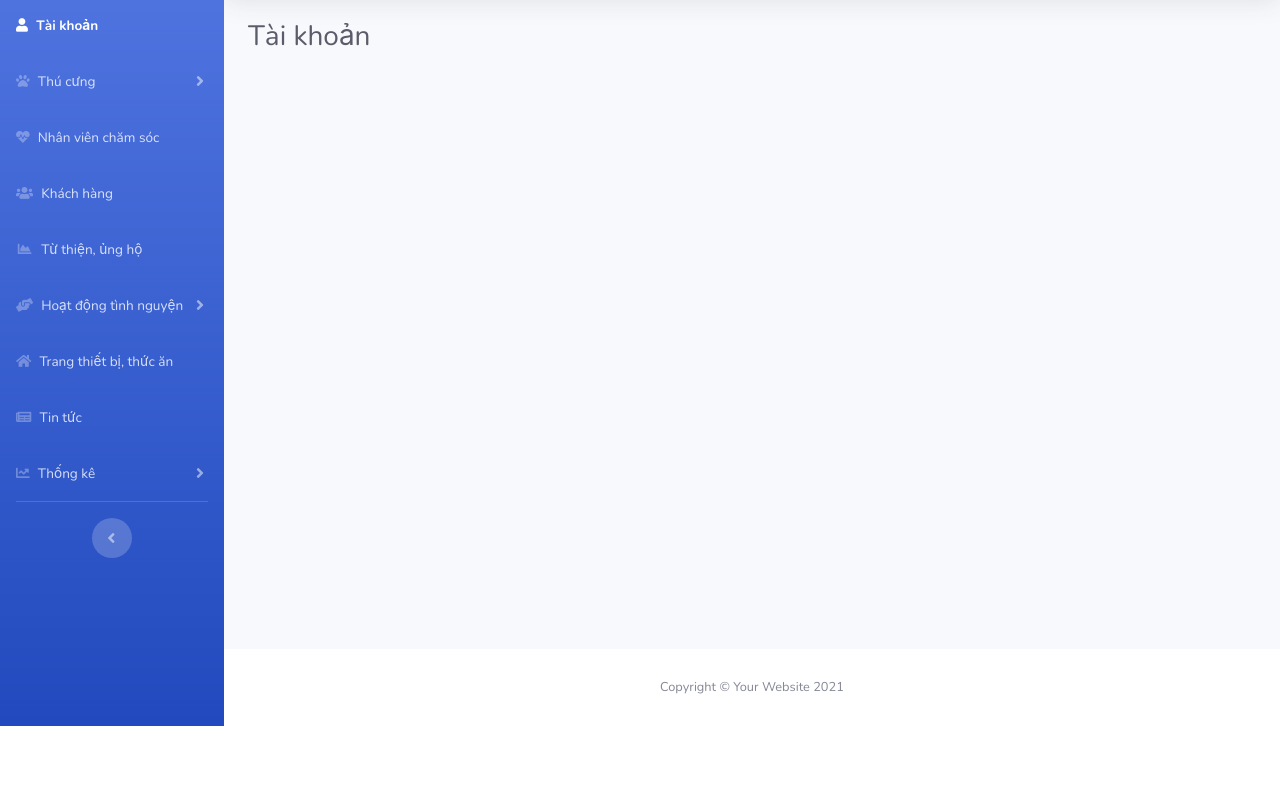
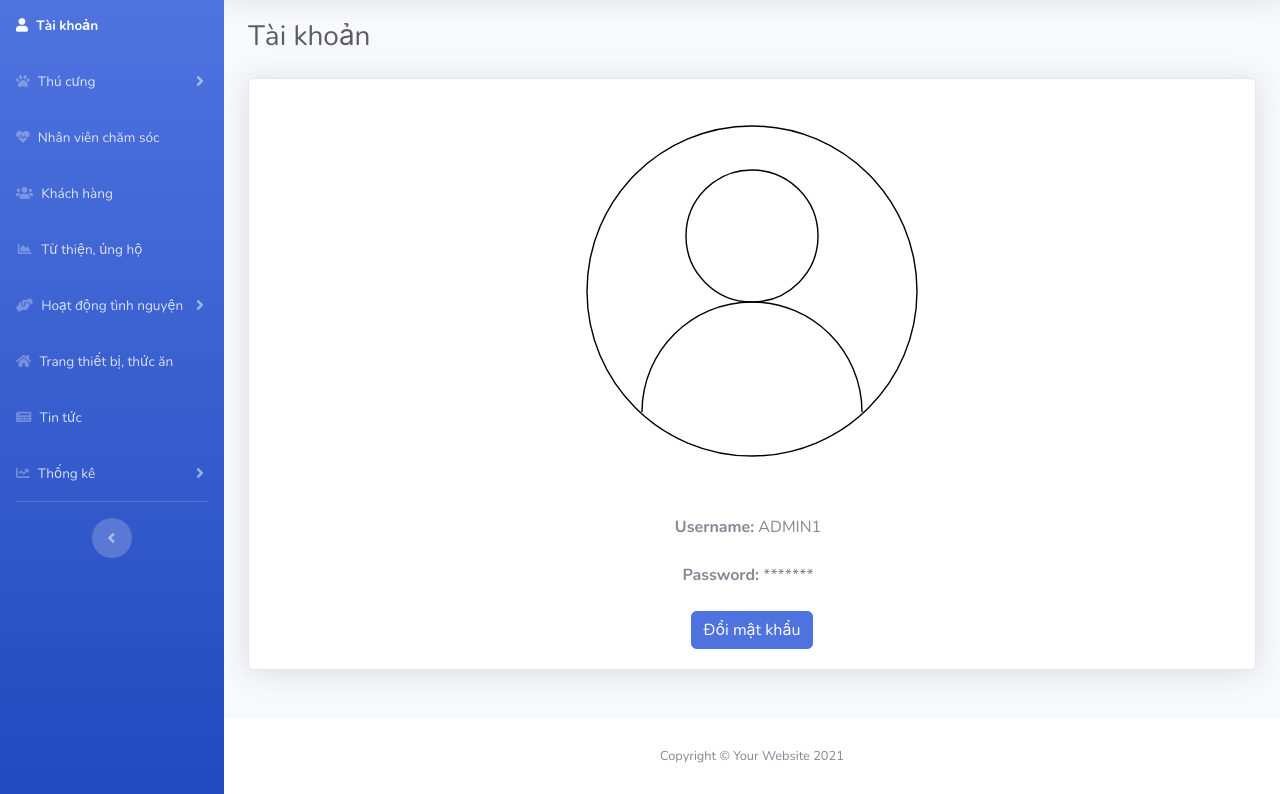
Before and after one commit to tanluc12345123/Pet_Adopiton_Fronted, a website with bundled scripts: page index.html in a window 1280 px wide. Shown: the part 74-868 px from the top of the page. Before the commit the page ends 800 px from the top, so only its background shows below. Built offline with nearby package versions, Linux system fonts and the light colour scheme.

Commit message:
screen account

```diff
--- a/index.html
+++ b/index.html
@@ -196,6 +196,39 @@
                     <div class="d-sm-flex align-items-center justify-content-between mb-4">
                         <h1 class="h3 mb-0 text-gray-800">Tài khoản</h1>
                     </div>
+
+                    <!-- Content Row -->
+                    <div class="row">
+                        <div class="col-lg-12 mb-4">
+
+                            <!-- Illustrations -->
+                            <div class="card shadow mb-4">
+                                <div class="card-body">
+                                    <div class="text-center">
+                                        <img class="img-fluid px-3 px-sm-4 mt-3 mb-4" style="width: 25rem;"
+                                            src="img/ic_avatar.svg" alt="...">
+                                    </div>
+                                    <div class="mt-4 text-center">
+                                        <span class="mr-2">
+                                            <span class="font-weight-bold">Username:</span> ADMIN1
+                                        </span>
+
+                                    </div>
+                                    <div class="mt-4 text-center">
+                                        <span class="mr-2">
+                                            <span class="font-weight-bold">Password:</span> *******
+                                        </span>
+                                    </div>
+
+                                    <div class="mt-4 text-center">
+                                        <button class="btn btn-primary btn-icon-split">
+                                            <span class="text">Đổi mật khẩu</span>
+                                        </button>
+                                    </div>
+                                </div>
+                            </div>
+                        </div>
+                    </div>
                 </div>
                 <!-- /.container-fluid -->
 
@@ -254,11 +287,11 @@
     <script src="js/sb-admin-2.min.js"></script>
 
     <!-- Page level plugins -->
-    <script src="vendor/chart.js/Chart.min.js"></script>
+    <!-- <script src="vendor/chart.js/Chart.min.js"></script> -->
 
     <!-- Page level custom scripts -->
-    <script src="js/demo/chart-area-demo.js"></script>
-    <script src="js/demo/chart-pie-demo.js"></script>
+    <!-- <script src="js/demo/chart-area-demo.js"></script> -->
+    <!-- <script src="js/demo/chart-pie-demo.js"></script> -->
 
 </body>
 
```
Also changed, not shown: register.html (+4 -4 lines), img/ic_avatar.svg (added).
